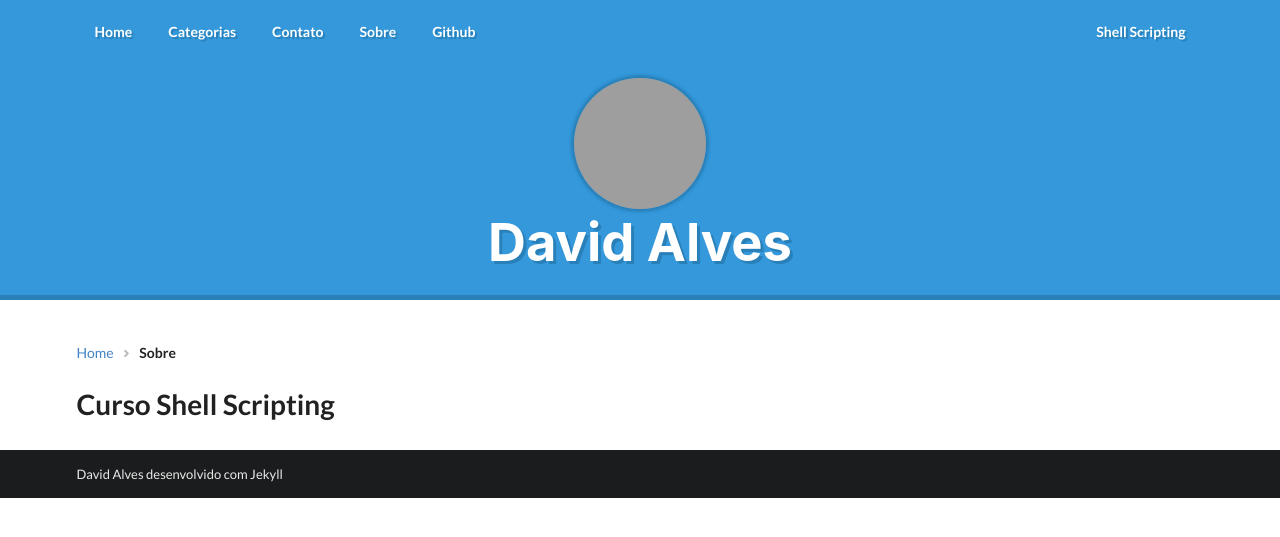
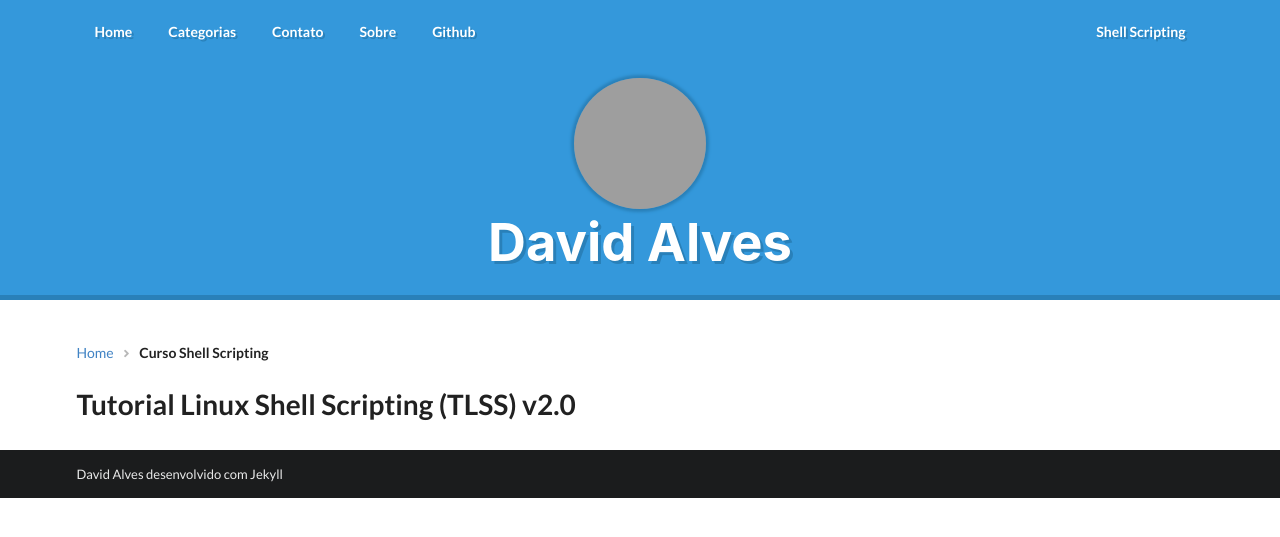
Before and after one commit to david27alves/david27alves.github.io, a Jekyll site: the page built from shellscripting.html, in a window 1280 px wide. Shown: the top 537 px of the page. Built offline with Jekyll 4.4.1, drawn with Linux system fonts in a browser that asks for light colours; grey boxes are pictures that could not be loaded.

Commit message:
Update shellscripting.html

```diff
--- a/shellscripting.html
+++ b/shellscripting.html
@@ -7,8 +7,9 @@ permalink: /cursos/shellscripting.html
     <div class="ui breadcrumb">
         <a class="section" href="{{ site.baseurl }}/">Home</a>
         <i class="right angle icon divider"></i>
-        <div class="active section">Sobre</div>
+        <div class="active section">Curso Shell Scripting</div>
     </div>
-    <h1>Curso Shell Scripting</h1>
+
+    <h1>Tutorial Linux Shell Scripting (TLSS) v2.0</h1>
 
 </div>
```
